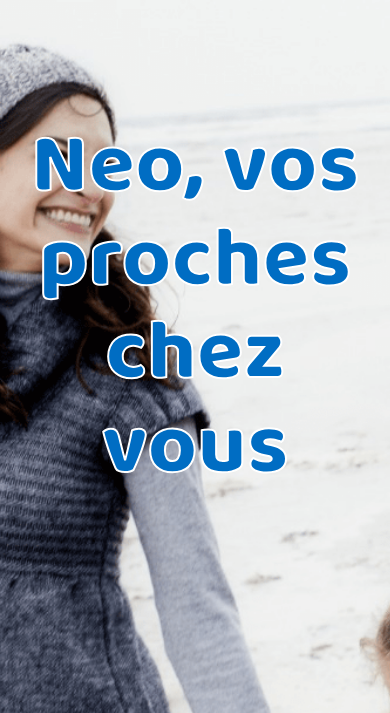
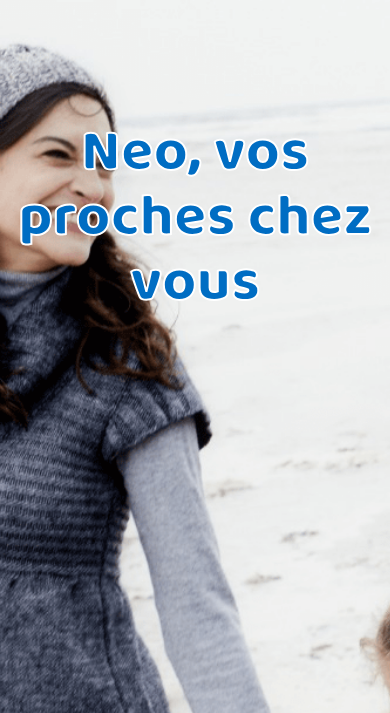
Before and after one commit to Mthomas3/eip-website, a website: page app/index.html in a window 390 px wide. Shown: the top 713 px of the page. Drawn offline with nearby package versions, Linux system fonts and the light colour scheme; files that its build step writes are made by us from their sources; files whose address does not match are found by name; a web font is replaced by a local one.

Commit message:
add responsive title

```diff
--- a/app/styles/home.scss
+++ b/app/styles/home.scss
@@ -52,7 +52,7 @@
   }
 }
 
-@mixin createButton($bottom, $right, $height, $width){
+@mixin createButton($bottom, $right, $height, $width) {
   height: $height;
   width: $width;
   overflow: hidden;
@@ -78,7 +78,7 @@
   }
 }
 
-@mixin addIconsToButton(){
+@mixin addIconsToButton() {
   [class*="entypo-"]:before {
     font-family: 'entypo', sans-serif;
   }
@@ -215,7 +215,7 @@
     bottom: 2em;
     height: 50px;
     width: 50px;
-    @media  screen and (min-width: 480px){
+    @media screen and (min-width: 480px) {
       width: 300px;
     }
   }
@@ -252,7 +252,7 @@
   margin-left: auto;
 }
 
-@mixin setBarTextFollowing(){
+@mixin setBarTextFollowing() {
   .text-bar-following {
     position: absolute;
     height: 100%;
@@ -264,7 +264,7 @@
     .bar-follow-project-sentence-following {
       @include addBarSharing-following(2px, 50px);
     }
-    .follow-project-sentence-following{
+    .follow-project-sentence-following {
       color: #006dc3;
       font-size: 150%;
       line-height: 50px;
@@ -273,7 +273,7 @@
       text-align: right;
       -webkit-text-stroke: 0.5px white;
     }
-    @media  screen and (min-width: 720px){
+    @media screen and (min-width: 720px) {
       visibility: visible;
     }
     @keyframes show-sentence {
@@ -294,27 +294,34 @@
 
 @mixin setTitlesHome {
   .titles-neo {
+    @media screen and (min-width: 480px) {
+      text-align: center;
+      padding-top: 10rem;
+      font-size: 85px;
+      color: #006dc3;
+      -webkit-text-stroke: 2px white;
+    }
     text-align: center;
     padding-top: 10rem;
-    font-size: 85px;
-    color: #006dc3;
+    font-size: 7vh;
+    color:  #006dc3;
     -webkit-text-stroke: 2px white;
   }
 }
 
-@mixin setBarTextSharing(){
-  .test-sentence{
+@mixin setBarTextSharing() {
+  .test-sentence {
     position: absolute;
     height: 100%;
     right: 110px;
     bottom: 0;
     width: 0px;
-    @media screen and (min-width: 480px){
+    @media screen and (min-width: 480px) {
       width: 150px;
     }
 
     .bar-follow-project-sentence {
-      @media screen and (min-width: 720px){
+      @media screen and (min-width: 720px) {
         visibility: visible;
       }
       position: absolute;
@@ -328,7 +335,7 @@
       margin-left: auto;
       visibility: hidden;
     }
-    .follow-project-sentence{
+    .follow-project-sentence {
       position: relative;
       width: 200px;
       right: 100px;
```
